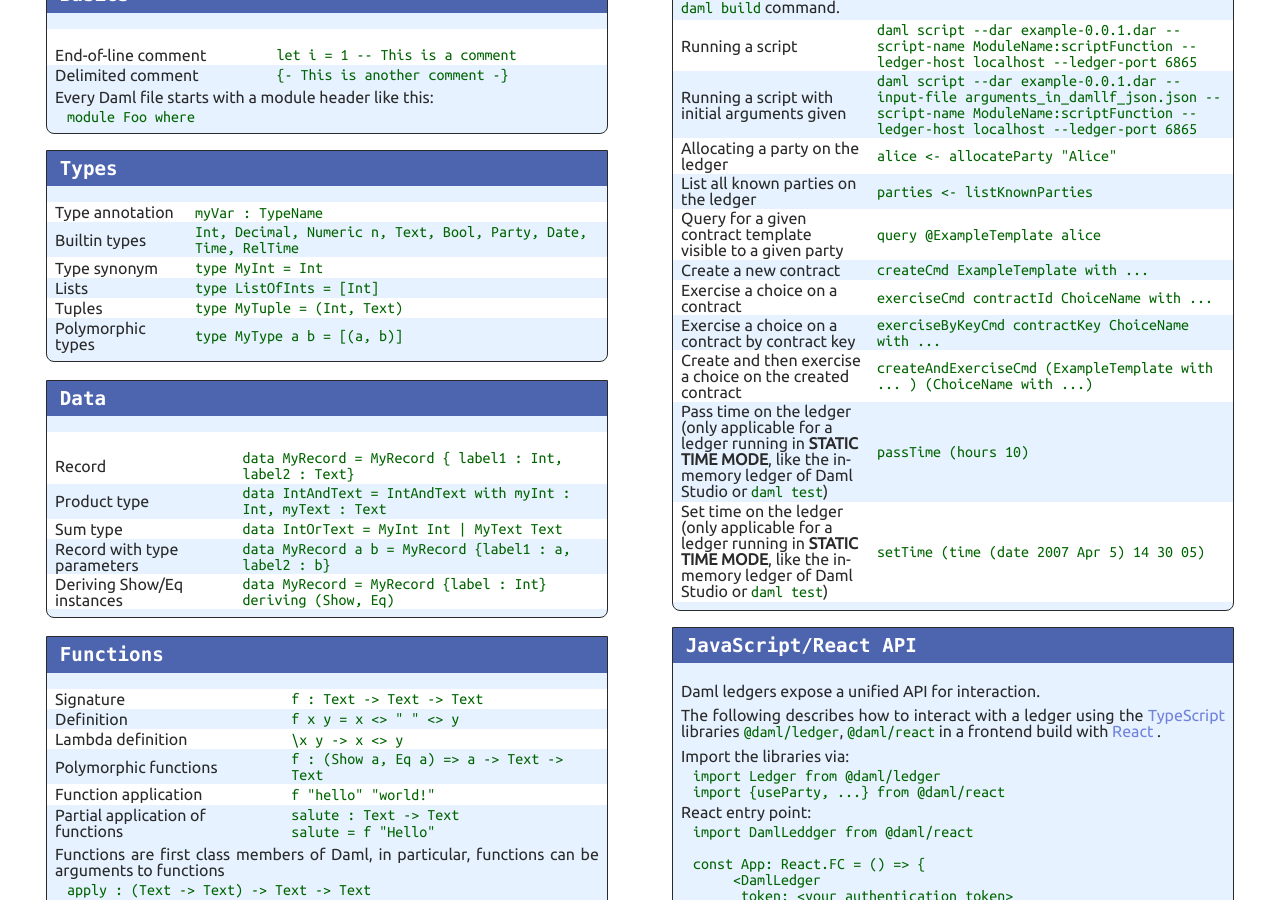
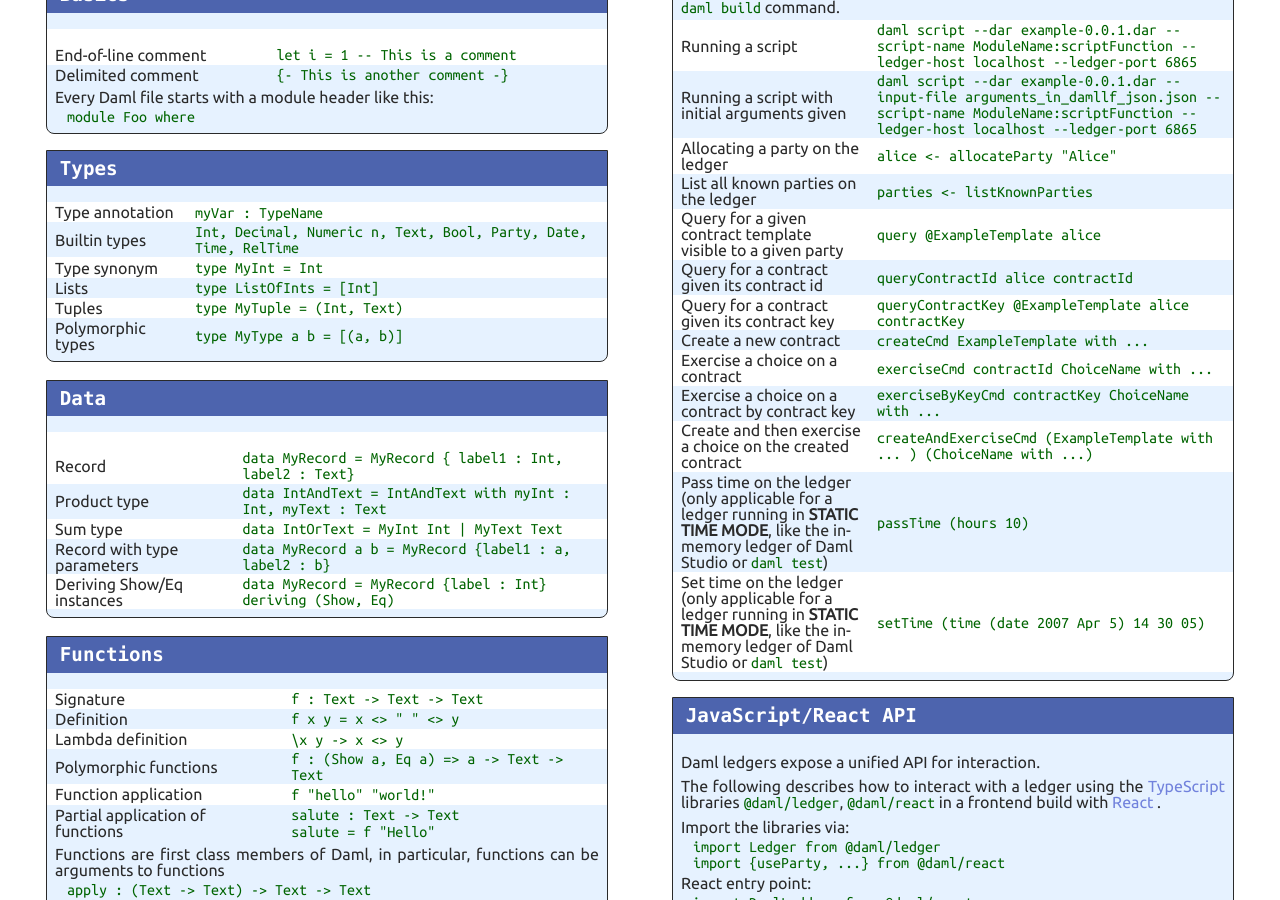
Before and after one commit to digital-asset/daml-cheat-sheet, a Jekyll site: the page built from index.html, in a window 1280 px wide and 900 px high, scrolled down 1673 px. Built offline with Jekyll 4.4.1, drawn with Linux system fonts in a browser that asks for light colours.

Commit message:
Add queryContractKey and queryContractId
Add queryContractKey and queryContractId functions to the Daml Script block.

```diff
--- a/_includes/en/Scripts.md
+++ b/_includes/en/Scripts.md
@@ -21,6 +21,8 @@ Scripts are compiled like usual Daml code to a `dar` package with the `daml buil
 | Allocating a party on the ledger | `alice <- allocateParty "Alice"` |
 | List all known parties on the ledger | `parties <- listKnownParties` |
 | Query for a given contract template visible to a given party | `query @ExampleTemplate alice` |
+| Query for a contract given its contract id | `queryContractId alice contractId` |
+| Query for a contract given its contract key | `queryContractKey @ExampleTemplate alice contractKey` |
 | Create a new contract | `createCmd ExampleTemplate with ...` |
 | Exercise a choice on a contract | `exerciseCmd contractId ChoiceName with ... ` |
 | Exercise a choice on a contract by contract key | `exerciseByKeyCmd contractKey ChoiceName with ... ` |
```
